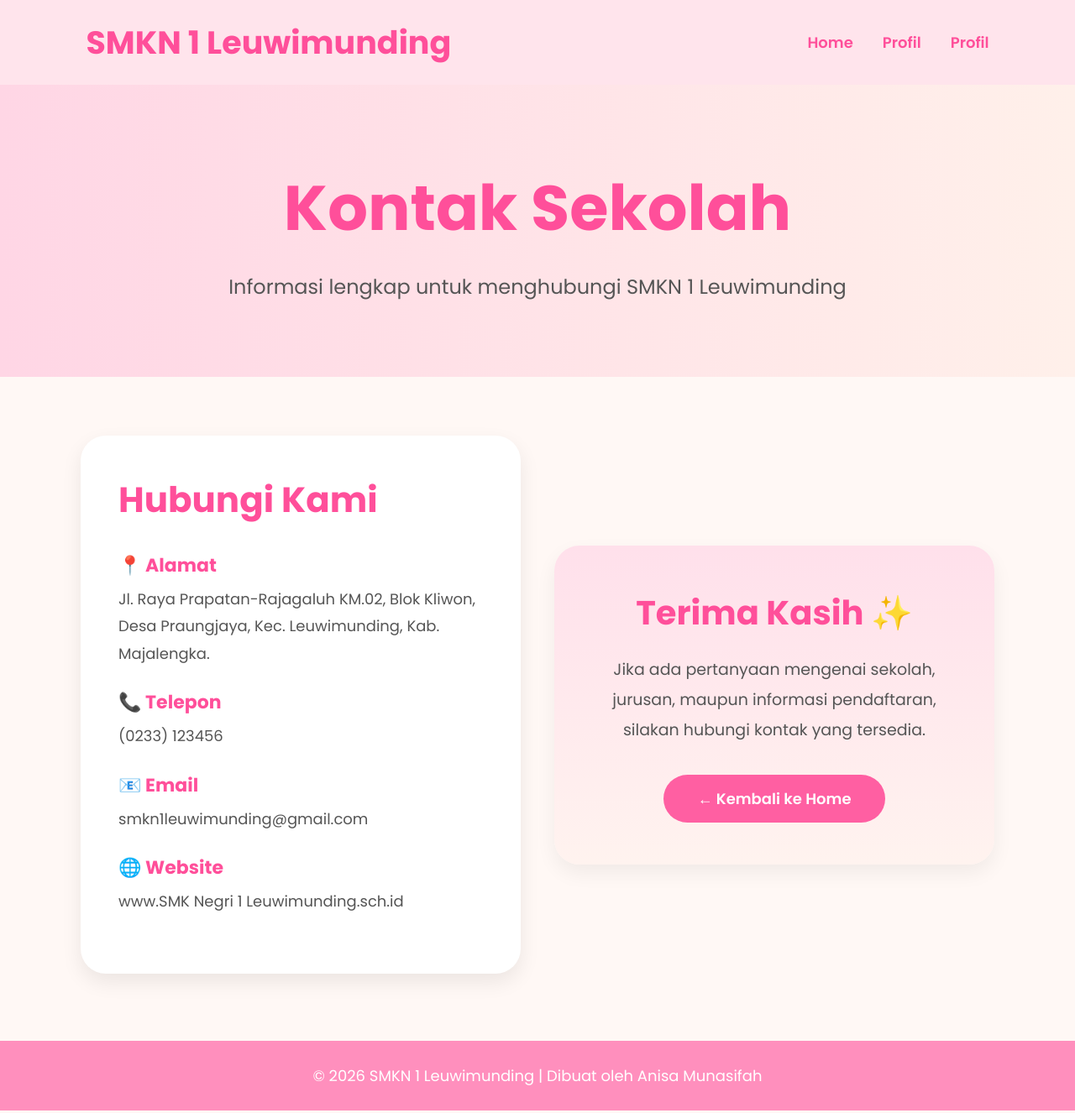
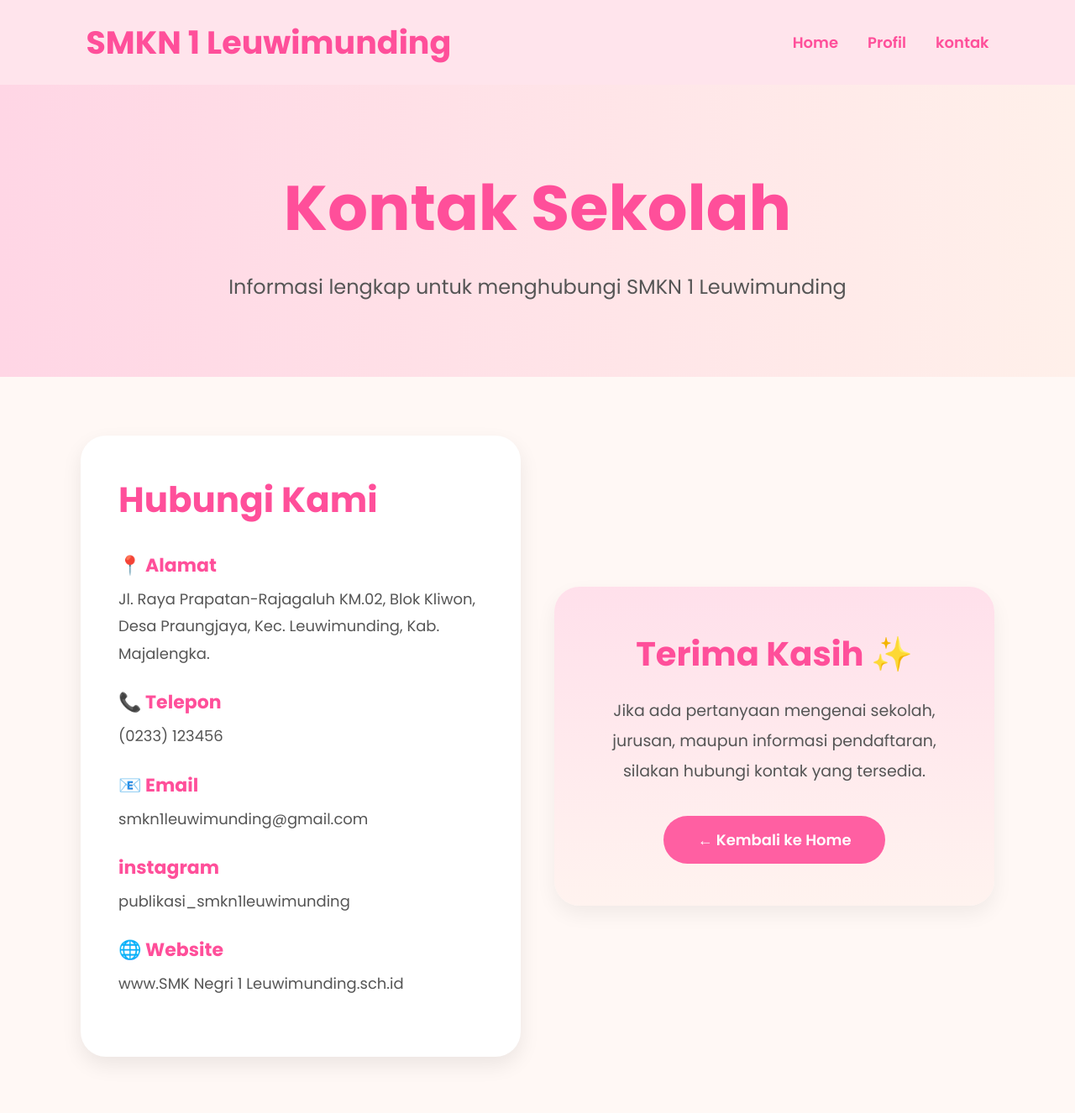
Before and after one commit to anisamunasifah06/website-smkn1-leuwimunding, a plain HTML site: page kontak.html in a window 1280 px wide. Shown: the top 1326 px of the page at 84% size. Drawn offline with Linux system fonts and the light colour scheme.

Commit message:
Update kontak  website SMKN 1 Leuwimunding

```diff
--- a/kontak.html
+++ b/kontak.html
@@ -201,7 +201,7 @@
         <ul>
             <li><a href="index.html">Home</a></li>
             <li><a href="profil.html">Profil</a></li>
-            <li><a href="kontak.html">Profil</a></li>
+            <li><a href="kontak.html">kontak</a></li>
         </ul>
     </nav>
 
@@ -236,6 +236,11 @@
                 <div class="info">
                     <h4>📧 Email</h4>
                     <p>smkn1leuwimunding@gmail.com</p>
+                </div>
+
+                <div class="info">
+                    <h4>instagram</h4>
+                    <p>publikasi_smkn1leuwimunding</p>
                 </div>
 
                 <div class="info">
```
